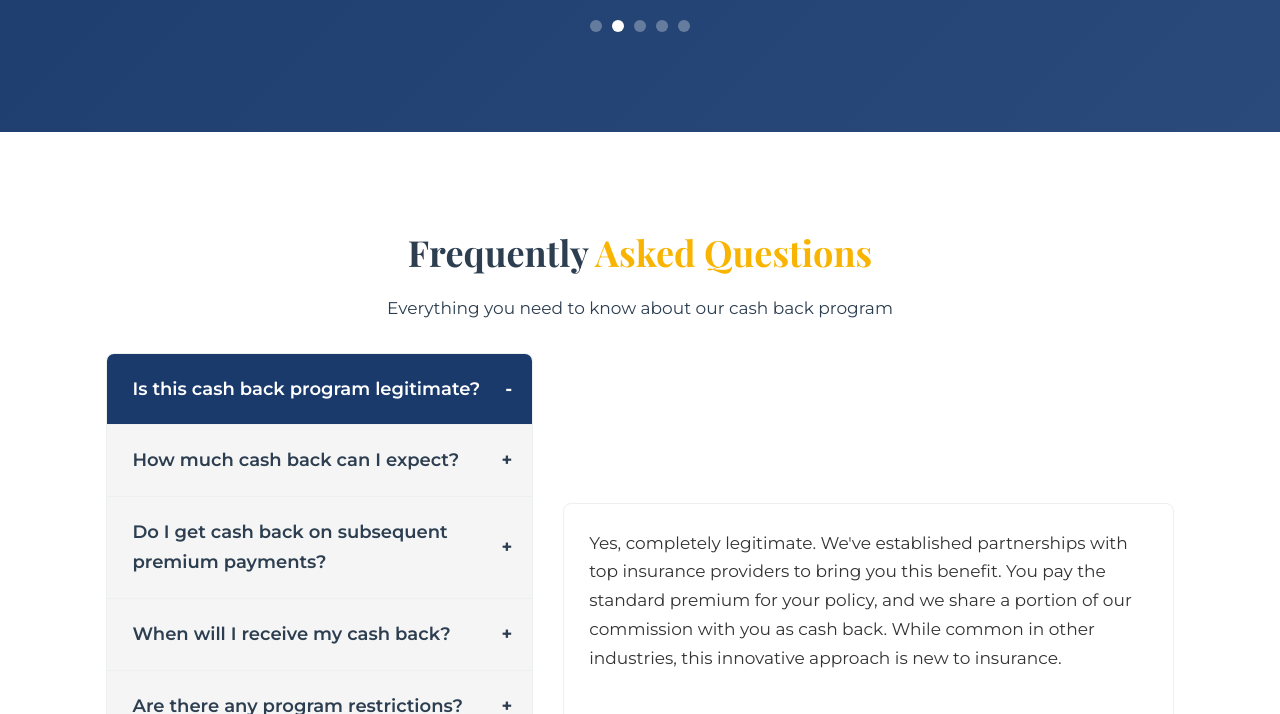
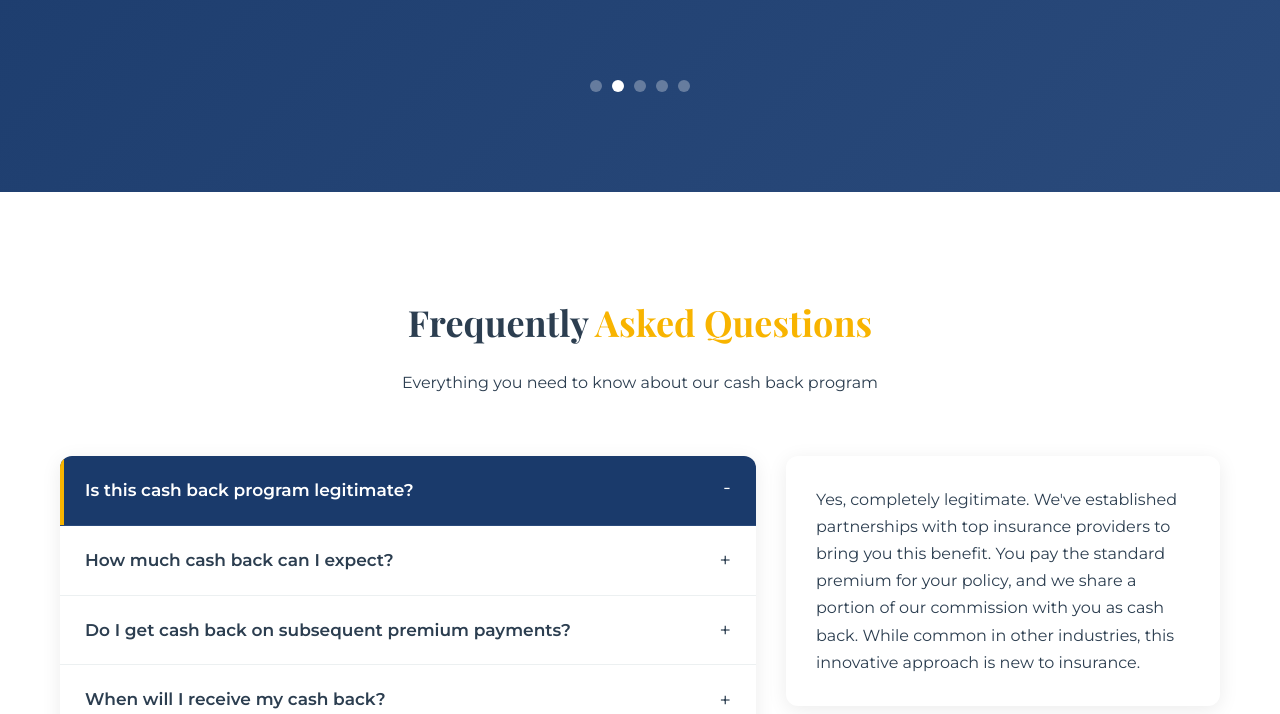
Before and after one commit to raipravat/Bima-discount, a website: page index.html in a window 1280 px wide. Shown: the part 2871-3585 px from the top of the page. Drawn offline with nearby package versions, Linux system fonts and the light colour scheme.

Commit message:
Update main.css

```diff
--- a/css/main.css
+++ b/css/main.css
@@ -447,18 +447,6 @@ header {
   }
 }
 
-@keyframes slideOut {
-  from {
-    opacity: 1;
-    transform: translateX(0);
-  }
-
-  to {
-    opacity: 0;
-    transform: translateX(-100px);
-  }
-}
-
 /* Navigation Dots */
 .slider-dots {
   display: flex;
@@ -479,7 +467,6 @@ header {
 .dot.active {
   background-color: var(--light);
 }
-
 
 /* CTA Section */
 .cta-section {
@@ -518,56 +505,46 @@ header {
   opacity: 0.9;
 }
 
-/* ===== FAQ SECTION - BASE STYLES (MOBILE FIRST) ===== */
+/* FAQ Section */
 .faq {
-  padding: 50px 0;
-  background-color: var(--light, #f8f9fa);
+  padding: 100px 0;
+  background-color: var(--light);
 }
 
 .faq-container {
-  width: 92%;
   max-width: 1200px;
   margin: 0 auto;
 }
 
-.section-title {
-  text-align: center;
-  margin-bottom: 30px;
-}
-
-.section-title h2 {
-  font-size: 28px;
-  margin-bottom: 10px;
-}
-
-.section-title p {
-  font-size: 16px;
-}
-
-/* FAQ Columns Layout */
 .faq-columns {
   display: flex;
-  flex-direction: column;
-  gap: 20px;
+  gap: 30px;
+  margin-top: 40px;
 }
 
 /* Questions Column */
 .faq-questions {
-  border: 1px solid var(--gray, #e0e0e0);
-  border-radius: 8px;
+  flex: 0 0 60%;
+  /* Made questions column 60% width */
+  display: flex;
+  flex-direction: column;
+  border-radius: 12px;
   overflow: hidden;
-  background-color: white;
+  box-shadow: 0 4px 20px rgba(0, 0, 0, 0.08);
 }
 
 .faq-question {
-  padding: 16px 20px;
-  background-color: var(--gray-light, #f5f5f5);
+  padding: 20px 25px;
+  background-color: white;
   font-weight: 600;
   cursor: pointer;
   position: relative;
-  border-bottom: 1px solid var(--gray, #e0e0e0);
+  border-bottom: 1px solid var(--gray);
   transition: all 0.3s ease;
-  font-size: 16px;
+  font-size: 17px;
+  color: var(--dark);
+  display: flex;
+  align-items: center;
 }
 
 .faq-question:last-child {
@@ -575,47 +552,77 @@ header {
 }
 
 .faq-question:hover {
-  background-color: var(--gray-hover, #ebebeb);
+  background-color: rgba(26, 58, 107, 0.05);
 }
 
 .faq-question.active {
-  background-color: var(--primary, #0066cc);
+  background-color: var(--primary);
   color: white;
+  border-color: var(--primary-light);
+}
+
+.faq-question::before {
+  content: "";
+  position: absolute;
+  left: 0;
+  top: 0;
+  bottom: 0;
+  width: 4px;
+  background-color: var(--secondary);
+  opacity: 0;
+  transition: opacity 0.3s ease;
+}
+
+.faq-question:hover::before,
+.faq-question.active::before {
+  opacity: 1;
 }
 
 .faq-question::after {
   content: "+";
   position: absolute;
-  right: 20px;
-  top: 50%;
-  transform: translateY(-50%);
-  font-size: 18px;
-  font-weight: 700;
+  right: 25px;
+  font-size: 20px;
+  font-weight: 400;
+  transition: transform 0.3s ease;
 }
 
 .faq-question.active::after {
   content: "-";
+  transform: rotate(180deg);
 }
 
 /* Answers Column */
 .faq-answers {
-  border: 1px solid var(--gray, #e0e0e0);
-  border-radius: 8px;
-  padding: 20px;
-  min-height: 180px;
+  flex: 1;
+  /* Answers column takes remaining space */
   background-color: white;
+  border-radius: 12px;
+  padding: 30px;
+  box-shadow: 0 4px 20px rgba(0, 0, 0, 0.08);
+  position: sticky;
+  top: 120px;
+  height: fit-content;
 }
 
 .faq-answer {
   display: none;
-  font-size: 15px;
-  line-height: 1.6;
-  color: var(--text-primary, #333);
+  font-size: 16px;
+  line-height: 1.7;
+  color: var(--dark);
+  animation: fadeIn 0.4s ease forwards;
 }
 
 .faq-answer.active {
   display: block;
-  animation: fadeIn 0.3s ease forwards;
+}
+
+.faq-answer p {
+  margin-bottom: 15px;
+}
+
+.faq-answer p:last-child {
+  margin-bottom: 0;
 }
 
 @keyframes fadeIn {
@@ -627,112 +634,6 @@ header {
   to {
     opacity: 1;
     transform: translateY(0);
-  }
-}
-
-/* ===== TABLET STYLES (768px and up) ===== */
-@media (min-width: 768px) {
-  .faq {
-    padding: 70px 0;
-  }
-
-  .section-title h2 {
-    font-size: 32px;
-  }
-
-  .section-title p {
-    font-size: 17px;
-  }
-
-  .faq-columns {
-    flex-direction: row;
-    gap: 25px;
-  }
-
-  .faq-questions {
-    flex: 0 0 45%;
-  }
-
-  .faq-answers {
-    flex: 1;
-    min-height: 300px;
-  }
-
-  .faq-question {
-    padding: 18px 22px;
-    font-size: 17px;
-  }
-
-  .faq-answer {
-    font-size: 16px;
-  }
-}
-
-/* ===== DESKTOP STYLES (1024px and up) ===== */
-@media (min-width: 1024px) {
-  .faq {
-    padding: 90px 0;
-  }
-
-  .section-title h2 {
-    font-size: 36px;
-  }
-
-  .faq-columns {
-    gap: 30px;
-  }
-
-  .faq-questions {
-    flex: 0 0 40%;
-  }
-
-  .faq-question {
-    padding: 20px 25px;
-    font-size: 18px;
-  }
-
-  .faq-answer {
-    font-size: 17px;
-    line-height: 1.7;
-  }
-
-  .faq-answers {
-    padding: 25px;
-    margin-top: 150px;
-  }
-}
-
-/* ===== SMALL MOBILE OPTIMIZATION (480px and below) ===== */
-@media (max-width: 480px) {
-  .faq {
-    padding: 40px 0;
-  }
-
-  .section-title h2 {
-    font-size: 24px;
-  }
-
-  .section-title p {
-    font-size: 15px;
-  }
-
-  .faq-question {
-    padding: 14px 16px;
-    font-size: 15px;
-  }
-
-  .faq-answers {
-    padding: 16px;
-    min-height: 160px;
-  }
-
-  .faq-answer {
-    font-size: 14px;
-  }
-
-  .faq-question::after {
-    right: 16px;
-    font-size: 16px;
   }
 }
 
@@ -974,7 +875,7 @@ footer {
   color: var(--light);
 }
 
-/* ========== Scroll to Top Button ========== */
+/* Scroll to Top Button */
 .scroll-to-top {
   position: fixed;
   bottom: 30px;
@@ -1012,21 +913,21 @@ footer {
   margin-top: 2px;
 }
 
-@media (max-width: 575.98px) {
-  .scroll-to-top {
-    width: 40px;
-    height: 40px;
-    bottom: 20px;
-    right: 10px;
+/* Responsive Styles */
+@media (max-width: 1200px) {
+  .hero h1 {
+    font-size: 42px;
   }
 
-  .scroll-to-top svg {
-    width: 16px;
-    height: 16px;
+  .section-title h2 {
+    font-size: 32px;
+  }
+
+  .cta-content h2 {
+    font-size: 36px;
   }
 }
 
-/* Responsive Styles */
 @media (max-width: 992px) {
   .hero::before {
     width: 100%;
@@ -1056,6 +957,18 @@ footer {
 
   .btn {
     padding: 10px 20px;
+  }
+
+  .faq-columns {
+    flex-direction: column;
+  }
+
+  .faq-questions {
+    flex: 1;
+  }
+
+  .faq-answers {
+    position: static;
   }
 }
 
@@ -1110,9 +1023,18 @@ footer {
   .stat-item {
     flex: 1 1 150px;
   }
+
+  .faq-question {
+    padding: 18px 20px;
+    font-size: 16px;
+  }
+
+  .faq-answers {
+    padding: 25px;
+  }
 }
 
-@media (max-width: 480px) {
+@media (max-width: 576px) {
   .hero h1 {
     font-size: 28px;
   }
@@ -1136,4 +1058,29 @@ footer {
   .footer-container {
     grid-template-columns: 1fr;
   }
+
+  .faq-question {
+    padding: 16px 18px;
+    font-size: 15px;
+  }
+
+  .faq-answer {
+    font-size: 15px;
+  }
+
+  .faq-answers {
+    padding: 20px;
+  }
+
+  .scroll-to-top {
+    width: 40px;
+    height: 40px;
+    bottom: 20px;
+    right: 10px;
+  }
+
+  .scroll-to-top svg {
+    width: 16px;
+    height: 16px;
+  }
 }
```
